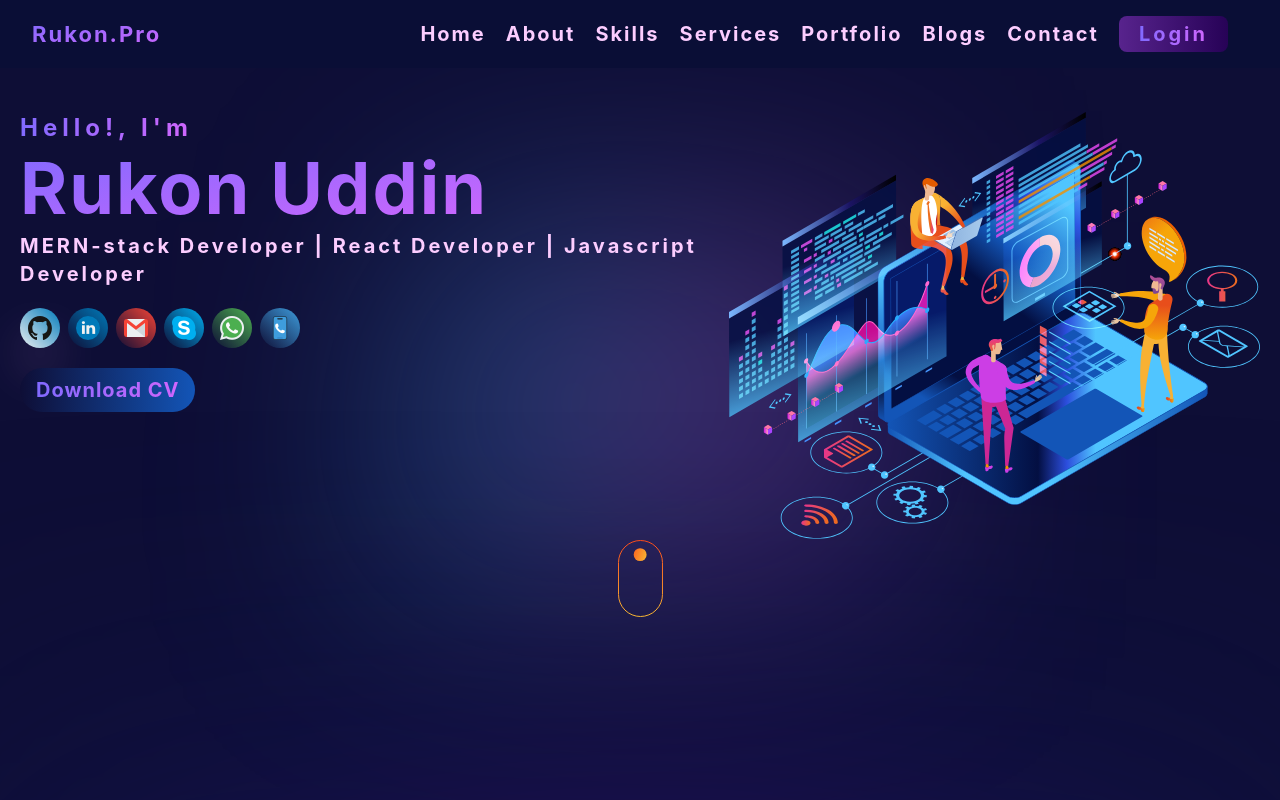
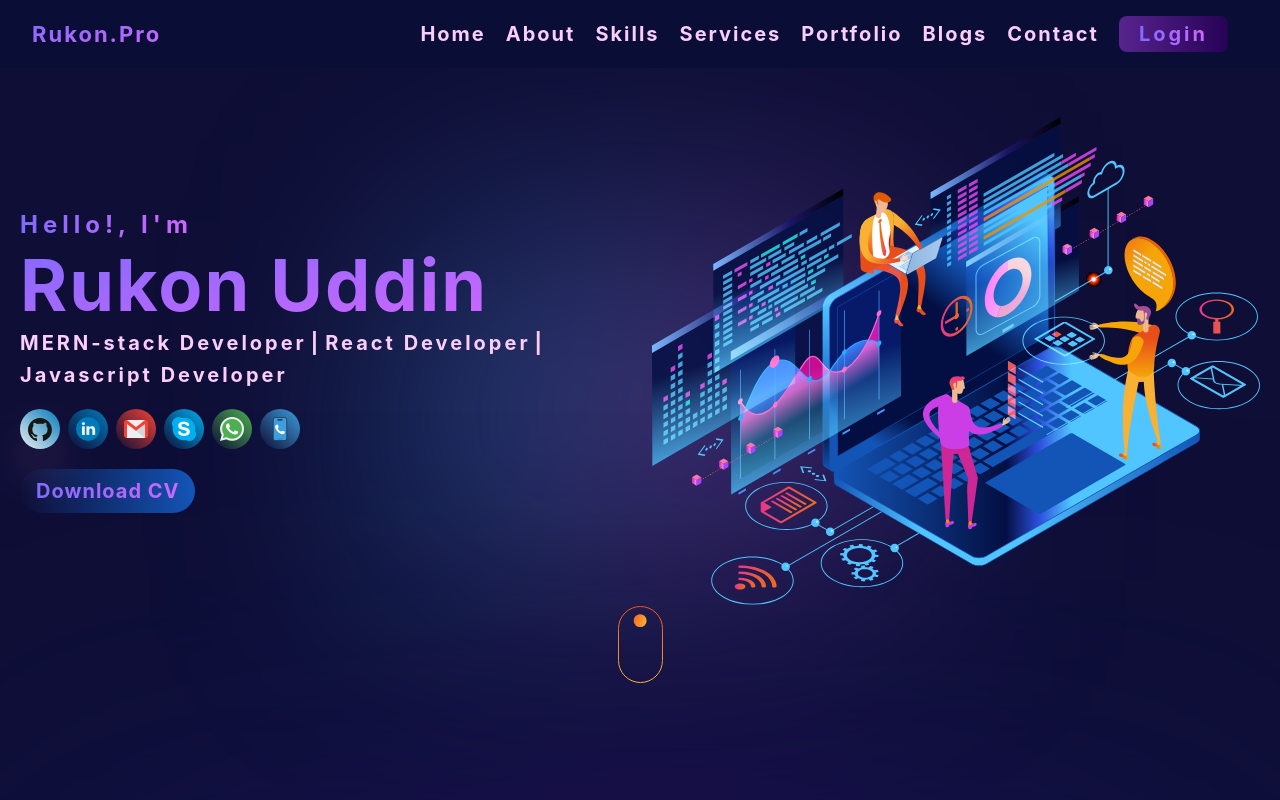
Before and after one commit to rukonpro/portfolio, a React (Create React App) app: page / in a window 1280 px wide. Shown: the top 800 px of the page. Built offline with nearby package versions, Linux system fonts and the light colour scheme; a web font is replaced by a local one.

Commit message:
header update

```diff
--- a/src/Components/Header/Header.js
+++ b/src/Components/Header/Header.js
@@ -15,102 +15,168 @@ const Header = () => {
     return (
         <header
             id="home"
-            className="relative pb-10 bg-[#0e0e36] overflow-hidden h-[100vh]"
+            className="relative  bg-[#0e0e36]    "
         >
-            <div className="relative z-10  container mx-auto px-5">
-                <div className='lg:flex flex-none justify-between  mx-auto md:pt-28 pt-28 md:px-0 px-5  '>
-                    <div
-                        data-aos="fade-right"
-                        data-aos-offset="10"
-                        data-aos-duration="2000"
-                        data-aos-easing="ease-in-sine">
+            <div className=" container h-screen flex items-center mx-auto px-5 py-24">
+                <div className=" relative z-10 ">
+                    <div className='grid lg:grid-cols-2 grid-cols-1 items-center'>
                         <div>
                                 <div>
                                 <span
+                                    data-aos="fade-right"
+                                    data-aos-offset="10"
+                                    data-aos-duration="1000"
+                                    data-aos-easing="ease-in-sine"
                                     className="text-2xl font-bold bg-gradient-to-r from-[#816aff] to-[#d066fd] text-transparent bg-clip-text tracking-[5px]">
                                     Hello!, I'm
                                 </span>
-                                <h1 className=" md:text-7xl text-4xl font-bold  pt-2  "><
+                                    <h1
+                                        data-aos="fade-right"
+                                        data-aos-offset="10"
+                                        data-aos-duration="1000"
+                                        data-aos-easing="ease-in-sine"
+                                        className=" md:text-7xl text-4xl font-bold  pt-2  "><
                                         span
                                         className="bg-gradient-to-br from-[#816aff]  to-[#d066fd] text-transparent bg-clip-text tracking-[2px] ">Rukon Uddin</span>
                                     </h1>
 
-                                <p className=" md:text-xl text-base font-bold  mt-2 md:tracking-[3px] tracking-[1px] text-[#fccdff]">MERN-stack
-                                    Developer | React Developer | Javascript Developer</p>
+                                    <div className=" md:text-xl text-base font-bold  mt-2 md:tracking-[3px] tracking-[1px] text-[#fccdff] flex gap-1 flex-wrap">
+                                        <p
+                                            data-aos="fade-right"
+                                            data-aos-offset="10"
+                                            data-aos-duration="12000"
+                                            data-aos-easing="ease-in-sine"
+                                        >MERN-stack
+                                        Developer</p> | <p
+                                        data-aos="fade-right"
+                                        data-aos-offset="10"
+                                        data-aos-duration="1100"
+                                        data-aos-easing="ease-in-sine"
+                                    >React Developer</p> | <p
+                                        data-aos="fade-right"
+                                        data-aos-offset="10"
+                                        data-aos-duration="1000"
+                                        data-aos-easing="ease-in-sine"
+                                    >Javascript Developer</p></div>
 
 
                                     <div className='flex flex-wrap gap-2 pt-5'>
-                                    <a href="https://github.com/RnRukon" target="_blank" rel="noreferrer">
+                                        <a
+                                            data-aos="fade-right"
+                                            data-aos-offset="10"
+                                            data-aos-duration="1200"
+                                            data-aos-easing="ease-in-sine"
+                                            href="https://github.com/RnRukon" target="_blank" rel="noreferrer">
                                             <button
-                                            onClick={()=>OnClickSound("/keypress.mp3")}
+                                                onClick={() => OnClickSound("/keypress.mp3")}
                                                 className=' w-10 p-2 h-10 rounded-full flex justify-center items-center bg-gradient-to-bl from-[#007ab9] to-[#eceff1]  shadow-2xl shadow-fuchsia-300 '>
                                                 <LazyLoader>
-                                                <img src={GithubIcon || undefined} height="100%" width="100%" alt="GithubIcon"
+                                                    <img src={GithubIcon || undefined} height="100%" width="100%"
+                                                         alt="GithubIcon"
                                                          loading="lazy"/>
                                                 </LazyLoader>
                                             </button>
                                         </a>
 
-                                    <a href="https://www.linkedin.com/in/rukonpro/" target="_blank" rel="noreferrer">
+                                        <a
+                                            data-aos="fade-right"
+                                            data-aos-offset="10"
+                                            data-aos-duration="1100"
+                                            data-aos-easing="ease-in-sine"
+                                            href="https://www.linkedin.com/in/rukonpro/" target="_blank"
+                                           rel="noreferrer">
                                             <button
-                                            onClick={()=>OnClickSound("/keypress.mp3")}
+                                                onClick={() => OnClickSound("/keypress.mp3")}
                                                 className=' w-10 h-10 rounded-full flex justify-center items-center bg-gradient-to-bl from-[#007ab9] to-[#0e0e36] '>
                                                 <LazyLoader>
-                                                <img src={LinkdinIcon || undefined} height="100%" width="100%" alt="linkdin"
+                                                    <img src={LinkdinIcon || undefined} height="100%" width="100%"
+                                                         alt="linkdin"
                                                          loading="lazy"/>
                                                 </LazyLoader>
                                             </button>
                                         </a>
 
-                                    <a href="mailto:rukon.js@gamil.com" target="_blank" rel="noreferrer">
+                                        <a
+                                            data-aos="fade-right"
+                                            data-aos-offset="10"
+                                            data-aos-duration="1000"
+                                            data-aos-easing="ease-in-sine"
+                                            href="mailto:rukon.js@gamil.com" target="_blank" rel="noreferrer">
                                             <button
-                                            onClick={()=>OnClickSound("/keypress.mp3")}
+                                                onClick={() => OnClickSound("/keypress.mp3")}
                                                 className=' w-10 h-10 rounded-full flex justify-center items-center bg-gradient-to-bl from-[#f44336] to-[#0e0e36] '>
                                                 <LazyLoader>
-                                                <img src={EmailIcon || undefined} height="100%" width="100%" alt="email"
+                                                    <img src={EmailIcon || undefined} height="100%" width="100%"
+                                                         alt="email"
                                                          loading="lazy"/>
                                                 </LazyLoader>
                                             </button>
                                         </a>
 
-                                    <a href="https://join.skype.com/invite/yXu1Kxuk8hZF?fbclid=IwAR18ICJ_AmaQUWEIsiIfd4XyikyYvhcEIrM5HLImwXXJc42KT6pwqWjDaC0" target="_blank" rel="noreferrer">
+                                        <a
+                                            data-aos="fade-right"
+                                            data-aos-offset="10"
+                                            data-aos-duration="900"
+                                            data-aos-easing="ease-in-sine"
+                                            href="https://join.skype.com/invite/yXu1Kxuk8hZF?fbclid=IwAR18ICJ_AmaQUWEIsiIfd4XyikyYvhcEIrM5HLImwXXJc42KT6pwqWjDaC0"
+                                           target="_blank" rel="noreferrer">
                                             <button
-                                            onClick={()=>OnClickSound("/keypress.mp3")}
+                                                onClick={() => OnClickSound("/keypress.mp3")}
                                                 className=' w-10 h-10 rounded-full flex justify-center items-center bg-gradient-to-bl from-[#00aff0] to-[#0e0e36] '>
                                                 <LazyLoader>
-                                                <img src={SkypeIcon || undefined} height="100%" width="100%" alt="skype"
+                                                    <img src={SkypeIcon || undefined} height="100%" width="100%"
+                                                         alt="skype"
                                                          loading="lazy"/>
                                                 </LazyLoader>
                                             </button>
                                         </a>
-                                    <a href="https://api.whatsapp.com/send?phone=1765459224" target="_blank" rel="noreferrer">
+                                        <a
+                                            data-aos="fade-right"
+                                            data-aos-offset="10"
+                                            data-aos-duration="800"
+                                            data-aos-easing="ease-in-sine"
+                                            href="https://api.whatsapp.com/send?phone=1765459224" target="_blank"
+                                           rel="noreferrer">
                                             <button
-                                            onClick={()=>OnClickSound("/keypress.mp3")}
+                                                onClick={() => OnClickSound("/keypress.mp3")}
                                                 className=' w-10 h-10 rounded-full flex justify-center items-center bg-gradient-to-bl from-[#4caf50] to-[#0e0e36] '>
                                                 <LazyLoader>
-                                                <img src={Whatsapp || undefined} height="100%" width="100%" alt="whatsapp"
+                                                    <img src={Whatsapp || undefined} height="100%" width="100%"
+                                                         alt="whatsapp"
                                                          loading="lazy"/>
                                                 </LazyLoader>
 
                                             </button>
                                         </a>
 
-                                    <a href="tel:+8801765459224" target="_blank" rel="noreferrer">
+                                        <a
+                                            data-aos="fade-right"
+                                            data-aos-offset="10"
+                                            data-aos-duration="700"
+                                            data-aos-easing="ease-in-sine"
+                                            href="tel:+8801765459224" target="_blank" rel="noreferrer">
                                             <button
-                                            onClick={()=>OnClickSound("/keypress.mp3")}
+                                                onClick={() => OnClickSound("/keypress.mp3")}
                                                 className=' w-10 h-10 rounded-full flex justify-center items-center bg-gradient-to-bl from-[#3e9ddd] to-[#0e0e36] '
                                                 data-aos="fade-in"
                                             >
                                                 <LazyLoader>
-                                                <img src={PhoneIcon || undefined} height="100%" width="100%"
+                                                    <img
+                                                        src={PhoneIcon || undefined} height="100%" width="100%"
                                                          alt="phone number" loading="lazy"/>
                                                 </LazyLoader>
                                             </button>
                                         </a>
                                     </div>
-                                <a href="https://drive.google.com/file/d/1S8dFRWC7f3QH6ZVnGp6miYLwPz8s4coh/view?usp=sharing" target="_blank" rel="noreferrer">
+                                    <a
+                                        data-aos="fade-right"
+                                        data-aos-offset="10"
+                                        data-aos-duration="600"
+                                        data-aos-easing="ease-in-sine"
+                                        href="https://drive.google.com/file/d/1S8dFRWC7f3QH6ZVnGp6miYLwPz8s4coh/view?usp=sharing"
+                                       target="_blank" rel="noreferrer">
                                         <button
-                                        onClick={()=>OnClickSound("/keypress.mp3")}
+                                            onClick={() => OnClickSound("/keypress.mp3")}
                                             id="downloadcv"
                                             aria-label="Download CV"
                                             className=" mt-5  text-center text-white md:text-xl text-base font-bold  bg-gradient-to-l from-[#1355b7] to-[#0e0e36] rounded-full active:bg-gradient-to-l hover:shadow-2xl  hover:shadow-[#263458] tracking-[1px] px-4 py-2 ">
@@ -118,7 +184,6 @@ const Header = () => {
                                             className="bg-gradient-to-r from-[#816aff] to-[#d066fd] text-transparent bg-clip-text"> Download CV</span>
                                         </button>
                                     </a>
-                            </div>
                                 </div>
                         </div>
                         <div className="flex justify-end">
@@ -140,9 +205,10 @@ const Header = () => {
                     </div>
                     <div className="flex justify-center relative">
                         <button
-
                             data-aos="fade-up"
-                        data-aos-duration="3000"
+                            data-aos-offset="10"
+                            data-aos-duration="1000"
+                            data-aos-easing="ease-in-sine"
                             onClick={() => {
                                 OnClickSound("/keypress.mp3").catch();
                                 window.scrollBy(0, 900);
@@ -201,10 +267,13 @@ const Header = () => {
                         </button>
                     </div>
                 </div>
-            <div className="absolute custom-animate-pulse inset-0 m-auto max-w-xs h-[357px] blur-[118px] sm:max-w-md md:max-w-lg"
-                 style={{ background: "linear-gradient(106.89deg, rgba(192, 132, 252, 0.11) 15.73%, rgba(14, 165, 233, 0.41) 15.74%, rgba(232, 121, 249, 0.26) 56.49%, rgba(79, 70, 229, 0.4) 115.91%)",
+                <div
+                    className="absolute custom-animate-pulse inset-0 m-auto max-w-xs h-[357px] blur-[118px] sm:max-w-md md:max-w-lg"
+                    style={{
+                        background: "linear-gradient(106.89deg, rgba(192, 132, 252, 0.11) 15.73%, rgba(14, 165, 233, 0.41) 15.74%, rgba(232, 121, 249, 0.26) 56.49%, rgba(79, 70, 229, 0.4) 115.91%)",
                     }}
                 ></div>
+            </div>
         </header>
     );
 };
```
Lines whose indentation alone changed are shown as unchanged.
